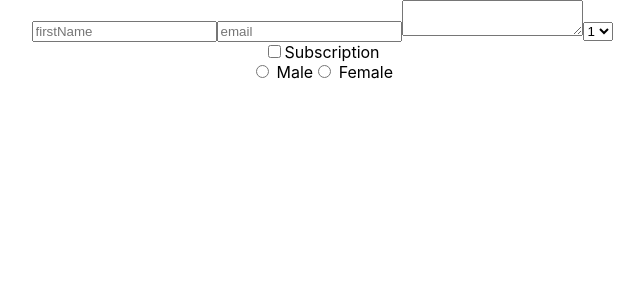
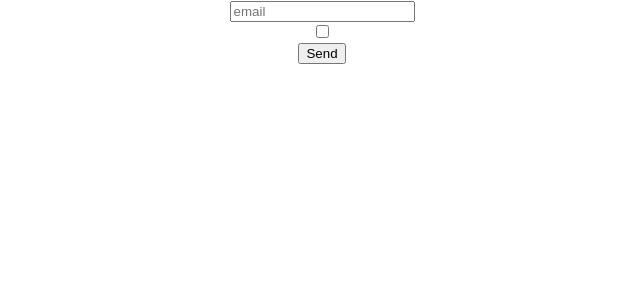
Before and after one commit to Dmitriifd/react-film, a React (Create React App) app: page / in a window 1280 px wide. Shown: the top 300 px of the page, without its empty margins (318-962 px from the left). Built offline with nearby package versions, Linux system fonts and the light colour scheme.

Commit message:
создание фомы подписки

```diff
--- a/src/App.js
+++ b/src/App.js
@@ -1,6 +1,6 @@
 import './App.css';
 import React from 'react';
-import {Form} from './components/Form';
+import { SubscriptionForm } from './components/SubscriptionForm';
 
 
 function App() {
@@ -8,7 +8,7 @@
 
     return (
       <div className="App">
-        <Form />
+        <SubscriptionForm />
       </div>
     )
 
--- a/src/components/Form.jsx
+++ /dev/null
@@ -1,98 +0,0 @@
-import React from 'react'
-
-class Form extends React.Component {
-	state = {
-		firstName: '',
-		email: '',
-		message: '',
-		select: '',
-		subscription: false,
-        gender: ''
-	}
-
-	handleChange = (event) => {
-		this.setState({ [event.target.name]: event.target.value })
-	}
-	handleCheckboxChange = (event) => {
-        this.setState({ [event.target.name]: event.target.checked })
-    }
-
-	validateName = () => {
-		if (this.state.firstName.length < 5) {
-			alert('Короткое имя')
-		}
-	}
-	validateEmail = () => {
-		if (
-			!/^(([^<>()[\]\\.,;:\s@"]+(\.[^<>()[\]\\.,;:\s@"]+)*)|(".+"))@((\[[0-9]{1,3}\.[0-9]{1,3}\.[0-9]{1,3}\.[0-9]{1,3}\])|(([a-zA-Z\-0-9]+\.)+[a-zA-Z]{2,}))$/.test(
-				this.state.email
-			)
-		) {
-			alert('Email не валидный')
-		}
-	}
-
-	render() {
-		const { firstName, email, message, select, subscription, gender } = this.state
-
-		return (
-			<div>
-				<input
-					type='text'
-					name='firstName'
-					placeholder='firstName'
-					value={firstName}
-					onChange={this.handleChange}
-					onBlur={this.validateName}
-				/>
-				<input
-					type='email'
-					name='email'
-					placeholder='email'
-					value={email}
-					onChange={this.handleChange}
-					onBlur={this.validateEmail}
-				/>
-				<textarea
-					name='message'
-					onChange={this.handleChange}
-					value={message}
-				></textarea>
-				<select name='select' value={select} onChange={this.handleChange}>
-					<option value='1'>1</option>
-					<option value='2'>2</option>
-					<option value='3'>3</option>
-				</select>
-				<br />
-				<label>
-					<input
-						type='checkbox'
-						name='subscription'
-						checked={subscription}
-						onChange={this.handleCheckboxChange}
-					/>
-					Subscription
-				</label>
-				<br />
-				<input
-					type='radio'
-					name='gender'
-					value='male'
-					onChange={this.handleChange}
-					checked={gender === 'male'}
-				/>{' '}
-				Male
-				<input
-					type='radio'
-					name='gender'
-					value='female'
-					onChange={this.handleChange}
-					checked={gender === 'female'}
-				/>{' '}
-				Female
-			</div>
-		)
-	}
-}
-
-export { Form }
--- /dev/null
+++ b/src/components/SubscriptionForm.jsx
@@ -0,0 +1,60 @@
+import React from 'react'
+
+class SubscriptionForm extends React.Component {
+	state = {
+		email: '',
+		isAgreeWithTerms: false,
+	}
+
+	handleEmail = (event) => {
+		this.setState({ email: event.target.value})
+	}
+	handleCheckbox = (event) => {
+		this.setState({isAgreeWithTerms: event.target.checked })
+	}
+	handleSubmit = () => {
+		const isValidEmail =
+			/^(([^<>()[\]\\.,;:\s@"]+(\.[^<>()[\]\\.,;:\s@"]+)*)|(".+"))@((\[[0-9]{1,3}\.[0-9]{1,3}\.[0-9]{1,3}\.[0-9]{1,3}\])|(([a-zA-Z\-0-9]+\.)+[a-zA-Z]{2,}))$/.test(this.state.email.toLowerCase());
+		const isValidCheckbox = this.state.isAgreeWithTerms;
+		if (!isValidEmail) {
+			alert("Please enter a valid email")
+			return
+		}
+		if (!isValidCheckbox) {
+			alert("You should accept all terms and conditions")
+			return
+		}
+		this.setState({ email: '', isAgreeWithTerms: false })
+		alert('Thank you for subscription')
+	}
+
+	render() {
+		const { email, isAgreeWithTerms } = this.state
+
+		return (
+			<div>
+				<input
+					type='email'
+					name='email'
+					placeholder='email'
+					value={email}
+					onChange={this.handleEmail}
+				/>
+				<br />
+				<label>
+					<input
+						type='checkbox'
+						name='isAgreeWithTerms'
+						checked={isAgreeWithTerms}
+						onChange={this.handleCheckbox}
+					/>
+				</label>
+				<br />
+				<button onClick={this.handleSubmit}>Send</button>
+			</div>
+		)
+	}
+
+}
+
+export { SubscriptionForm }
```
